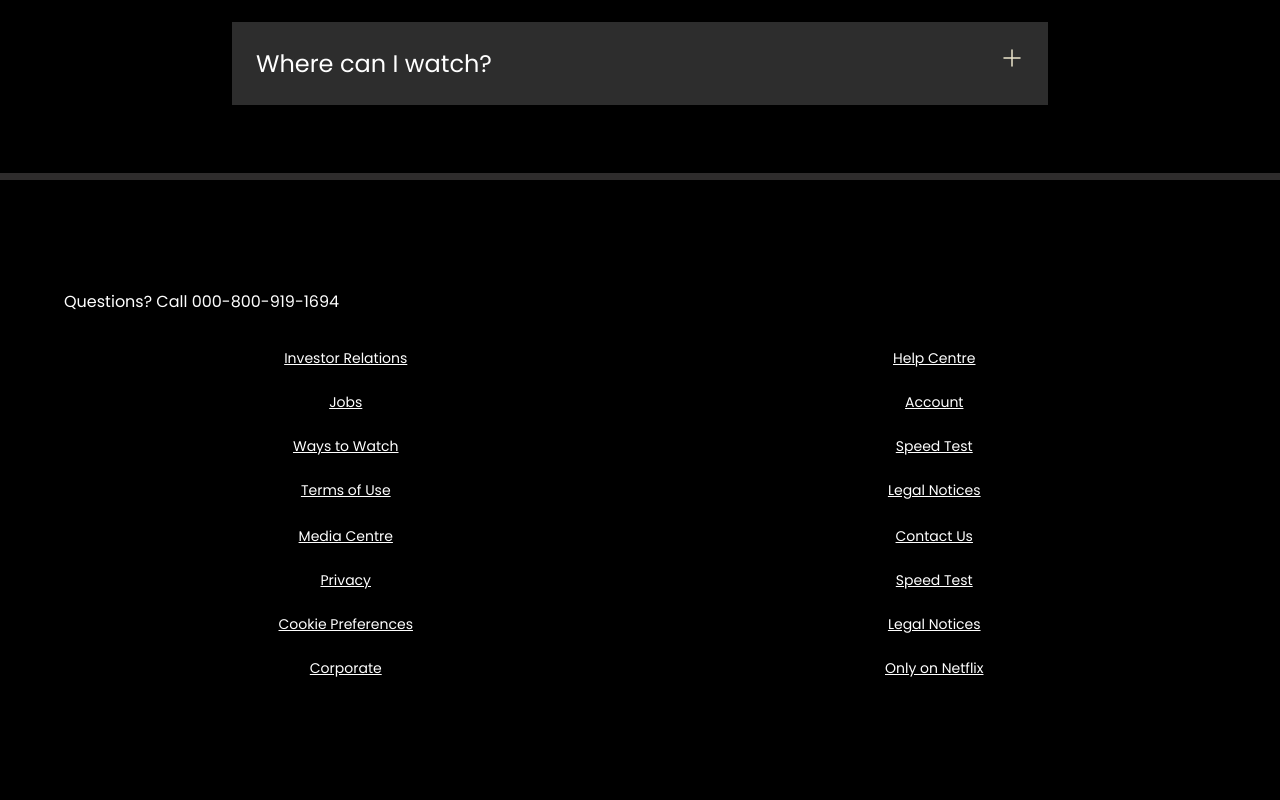
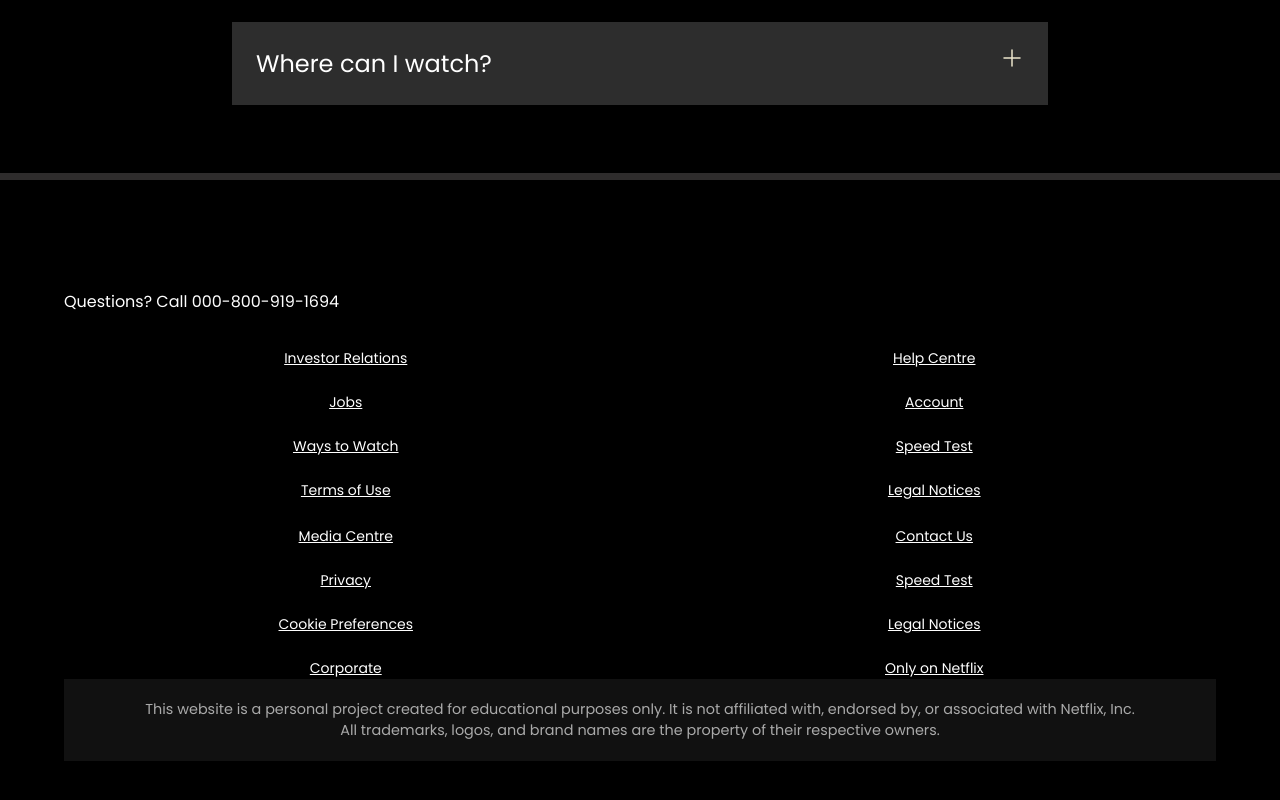
Before and after one commit to abhishek-c-7/MyFlix, a plain HTML site: page index.html in a window 1280 px wide. Shown: the part 3181-3981 px from the top of the page. Before the commit the page ends 3935 px from the top, so only its background shows below. Drawn offline with Linux system fonts and the light colour scheme; files whose address does not match are found by name; a web font is replaced by a local one.

Commit message:
Update index.html

```diff
--- a/index.html
+++ b/index.html
@@ -161,6 +161,10 @@
                 <a href="faq">Only on Netflix</a>
             </div>
         </div>
+<div style="text-align:center; font-size:0.9rem; padding:20px; background:#111; color:#aaa;">
+  <p>This website is a personal project created for educational purposes only. It is not affiliated with, endorsed by, or associated with Netflix, Inc.</p>
+  <p>All trademarks, logos, and brand names are the property of their respective owners.</p>
+</div>
     </footer>
 </body>
 
```
